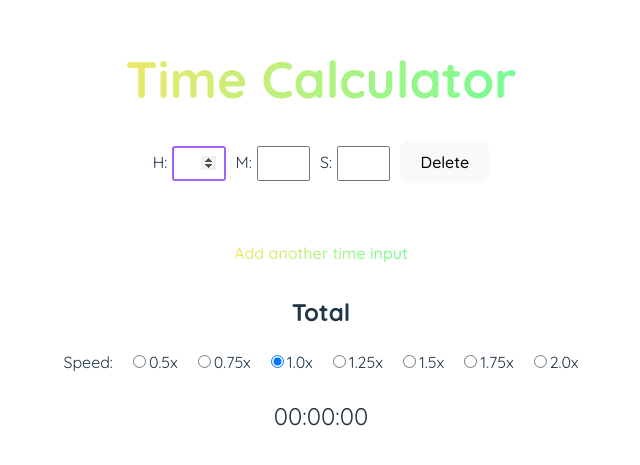
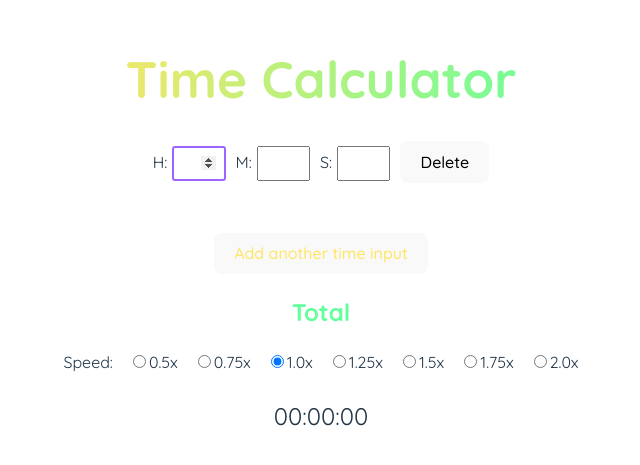
Before and after one commit to bpietroniro/time-calculator, a React (Vite) app: page / in a window 1280 px wide. Shown: the part 163-628 px from the top of the page, without its empty margins (319-959 px from the left). Built offline with nearby package versions, Linux system fonts and the light colour scheme.

Commit message:
color tweaks

```diff
--- a/src/App.css
+++ b/src/App.css
@@ -15,9 +15,18 @@
 }
 
 .gradient-text {
-  background: linear-gradient(to right, #FFE564, #64FF9D);
+  background-image: linear-gradient(to right, #FFE564, #64FF9D);
+  background-clip: text;
   -webkit-background-clip: text;
   -webkit-text-fill-color: transparent;
+}
+
+.golden {
+  color: #FFE564;
+}
+
+.melon {
+  color: #64FF9D;
 }
 
 #total-time {
--- a/src/App.tsx
+++ b/src/App.tsx
@@ -110,9 +110,9 @@ const App = () => {
         )
       })}
       </div>
-      <button className="gradient-text" onClick={createNewTimeField}>Add another time input</button>
+      <button className="golden" onClick={createNewTimeField}>Add another time input</button>
       <div className="card">
-        <h2>Total</h2>
+        <h2 className="melon">Total</h2>
         <div className="radio-group">
           <span>Speed:</span>
           <input type="radio" id="option-0.5" name="multiplier" value={0.5} checked={speed === 0.5} onChange={() => handleSpeedChange(0.5)} />
```
